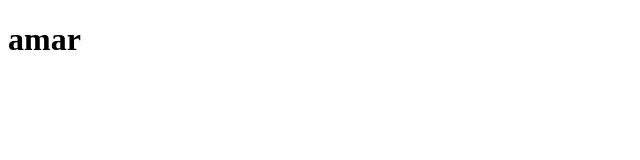
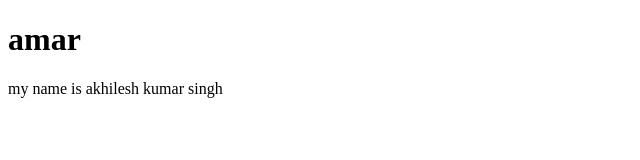
Before and after one commit to akhileshkumar735/demo1, a plain HTML site: page index.html in a window 1280 px wide. Shown: the whole page, without its empty margins (0-640 px from the left). Drawn offline with Linux system fonts and the light colour scheme.

Commit message:
add new name

```diff
--- a/index.html
+++ b/index.html
@@ -7,5 +7,8 @@
 </head>
 <body>
     <h1>amar</h1>
+    <p>
+        my name is akhilesh kumar singh
+    </p>
 </body>
 </html>
```
